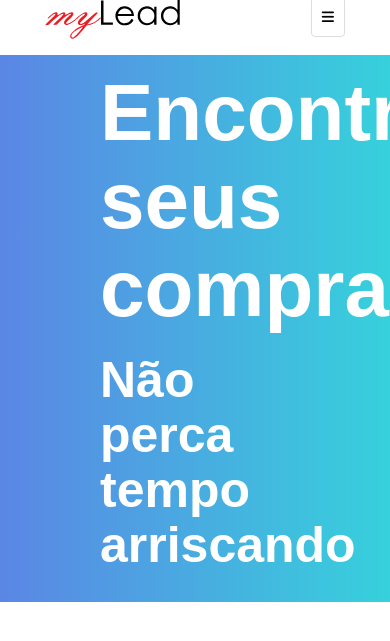
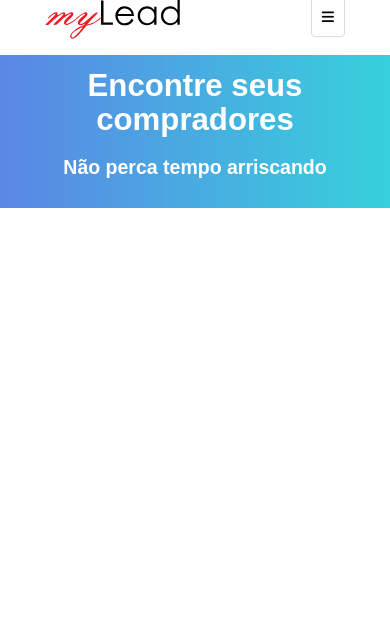
Before and after one commit to myLead/myLead.github.io, a PHP site: page / in a window 390 px wide; the page is wider, and only the part inside the window is pictured. Shown: the part 21-662 px from the top of that part. Run offline with PHP 8.4, Linux system fonts and the light colour scheme; some libraries are stand-ins or nearby versions.

Commit message:
:wrench: fix font width in mobile view

```diff
--- a/assets/css/views/custom.css
+++ b/assets/css/views/custom.css
@@ -66,7 +66,6 @@
   }
   #banner .text{
     padding: 0px 100px;
-
   }
   #banner h1{
     font-family: 'Anton', sans-serif;
@@ -80,4 +79,19 @@
     font-weight: 800;
     font-size: 50px;
   }
+  @media (max-width: 48em) {
+    #banner .text{
+      padding: 0px 10px;
+    }
+    #banner h1{
+      font-weight: 800;
+      font-size: 8vw;
+    }
+    #banner h3{
+      font-family: 'Anton', sans-serif;
+      color: #fff;
+      font-weight: 800;
+      font-size: 5vw;
+    }
+  }
 /* end index */
--- a/index.html
+++ b/index.html
@@ -24,7 +24,7 @@
           <div class="container header-container">
             <div class="col-md-8 col-md-offset-1">
               <div class="navbar-brand svg-container logo-nav">
-                <a class="a--container" href="#">
+                <a class="a--container" href="https://mylead.github.io/">
                   <svg version="1.1" id="Layer_1" xmlns="http://www.w3.org/2000/svg" xmlns:xlink="http://www.w3.org/1999/xlink" x="0px" y="0px"
                      viewBox="0 0 199 58.8" style="enable-background:new 0 0 199 58.8;" xml:space="preserve">
                   <style type="text/css">
@@ -78,7 +78,6 @@
                       C189.9,15.1,187.4,14.1,184.4,14.1z"/>
                   </g>
                   </svg>
-
                 </a>
               </div>
               <!-- Brand and toggle get grouped for better mobile display -->
@@ -86,13 +85,12 @@
                 <button type="button" class="navbar-toggle collapsed" data-toggle="collapse" data-target="#loso-navbar-collapse-1" aria-expanded="false">
                   <i class="fa fa-bars" aria-hidden="true"></i>
                 </button>
-
               </div>
               <!-- Collect the nav links, forms, and other content for toggling -->
               <div class="collapse navbar-collapse" id="loso-navbar-collapse-1">
                 <ul class="nav navbar-nav navbar-left">
-                  <li><a href="https://socialsecurity.github.io/" class="nav-item nav-item-to-close">HOME</a></li>
-                  <li><a href="https://socialsecurity.github.io/" class="nav-item nav-item-to-close">ENTREGAS</a></li>
+                  <li><a href="https://mylead.github.io/" class="nav-item nav-item-to-close">HOME</a></li>
+                  <li><a href="https://mylead.github.io/" class="nav-item nav-item-to-close">ENTREGAS</a></li>
 
                 </ul>
               </div>
@@ -105,7 +103,7 @@
       <section>
         <div class="container" id="banner">
           <div class="">
-            <div class="col-md-12 text">
+            <div class="col-md-12 text-center text">
               <h1>Encontre seus compradores</h1>
               <h3>Não perca tempo arriscando</h3>
             </div>
```
